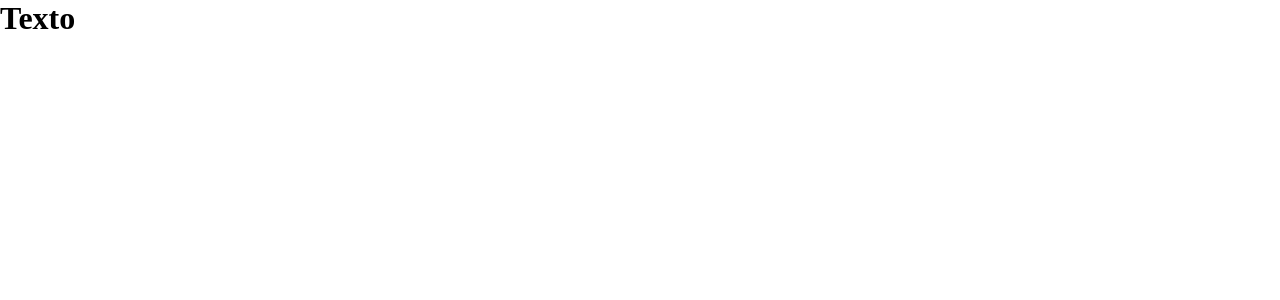
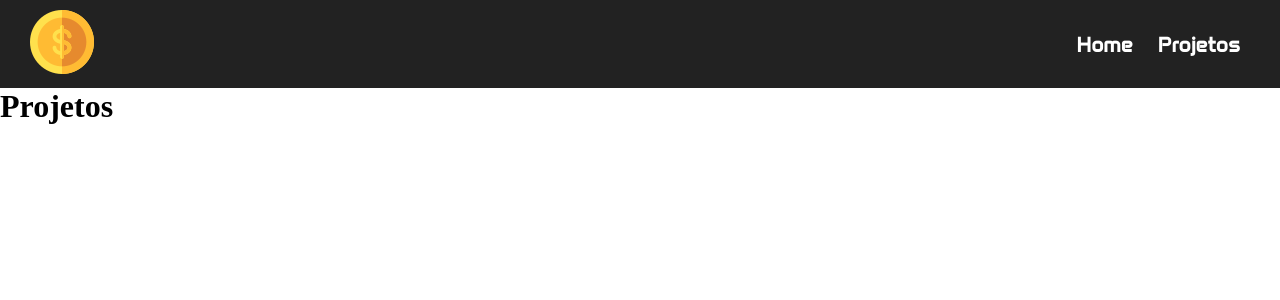
Before and after one commit to Kauadasilvalourenco/clone-costs, a React (Vite) app: page /projects in a window 1280 px wide. Shown: the top 300 px of the page. Built offline with nearby package versions, Linux system fonts and the light colour scheme.

Commit message:
feat: criado estrutura da header criado estilização e responsividade da header criado teste unitário para a header

```diff
--- a/src/App.tsx
+++ b/src/App.tsx
@@ -1,7 +1,41 @@
+import { Routes, Route } from "react-router";
+// import router;
+
+import { Home } from "./pages/_home/Home";
+import { Projects } from "./pages/_projects/Projects";
+// import pages
+
+import { Header } from "./components/Header/Header";
+// import components
+
 export function App() {
   return (
     <div>
-      <h1>Texto</h1>
+
+      <Header />
+
+      <main>
+
+        <Routes>
+
+          <Route
+            path="/"
+            element={<Home />}
+          />
+
+          <Route
+            path="/projects"
+            element={<Projects />}
+          />
+
+        </Routes>
+
+      </main>
+
+      <footer>
+
+      </footer>
+
     </div>
   );
 };
--- /dev/null
+++ b/src/components/Header/Header.module.css
@@ -0,0 +1,90 @@
+.header {
+    display: flex;
+    justify-content: space-between;
+    align-items: center;
+
+    min-width: 100%;
+    min-height: 15%;
+
+    background-color: #222222;
+    padding: 10px;
+}
+
+.conteiner_menu {
+    order: 0;
+    padding: 10px;
+}
+
+.open_menu {
+    font-size: 1.5rem;
+
+    box-sizing: content-box;
+    color: #ffffff;
+}
+
+.close_menu {
+    font-size: 1.5rem;
+
+    box-sizing: content-box;
+    color: var(--error-close-color);
+    margin-bottom: 10px;
+}
+
+.list_menu {
+    display: none;
+
+    list-style: none;
+}
+
+.active {
+    display: flex;
+    flex-direction: column;
+    gap: 15px;
+}
+
+.link_pages {
+    display: inline-flex;
+    font-family: var(--default-font);
+    font-size: 1.2rem;
+    font-weight: bold;
+
+    text-decoration: none;
+    color: #ffffff;
+}
+
+.conteiner_logo {
+    order: 1;
+}
+
+@media screen and (min-width: 1280px) {
+    .conteiner_menu {
+        order: 1;
+        margin-right: 20px;
+    }
+
+    .open_menu, .close_menu {
+        display: none;
+    }
+
+    .list_menu {
+        display: flex;
+        flex-direction: row;
+        gap: 25px;
+    }
+
+    .link_pages {
+        font-size: 1.3rem;
+    }
+
+    .link_pages:hover {
+        cursor: pointer;
+        text-decoration: underline;
+        text-decoration-color: var(--featured-color);
+        transform: scale(1.1);
+    }
+
+    .conteiner_logo {
+        order: 0;
+        margin-left: 20px;
+    }
+}
--- /dev/null
+++ b/src/components/Header/Header.tsx
@@ -0,0 +1,74 @@
+import { useState } from "react";
+// import hooks;
+
+import { Link } from "react-router";
+// import router;
+
+import styleHeader from "./Header.module.css";
+// import css;
+
+import { MdMenu, MdClose } from "react-icons/md";
+// import icons;
+
+import logoCosts from "../../assets/images/costs_logo.png";
+import logoCostsMobile from "../../assets/images/costs_logo_pq.png";
+// import imgs;
+
+export function Header() {
+    const [menuActive, setMenuActive] = useState(false);
+
+    const toogleMenu = () => {
+        setMenuActive(!menuActive);
+    };
+
+    return (
+        <header
+            className={styleHeader.header}
+        >
+            <nav
+                className={styleHeader.conteiner_menu}
+            >
+                {
+                    menuActive === false ? (
+                        <MdMenu
+                            onClick={toogleMenu}
+                            className={styleHeader.open_menu}
+                        />
+                    ) : (
+                        <MdClose
+                            onClick={toogleMenu}
+                            className={styleHeader.close_menu}
+                        />
+                    )
+                }
+
+                <ul
+                    className={`${styleHeader.list_menu} ${menuActive === true ? styleHeader.active : ""}`}
+                    data-testid="menu"
+                >
+                    <li>
+                        <Link
+                            to={"/"}
+                            className={styleHeader.link_pages}>Home
+                        </Link>
+                    </li>
+                    <li>
+                        <Link
+                            to={"/projects"}
+                            className={styleHeader.link_pages}>Projetos
+                        </Link>
+                    </li>
+
+                </ul>
+            </nav>
+
+            <picture
+                className={styleHeader.conteiner_logo}
+            >
+                <source media="(min-width: 768px)" srcSet={logoCosts} />
+                <img src={logoCostsMobile} alt="Logo Costs" data-testid="logo" />
+            </picture>
+
+        </header>
+    );
+};
--- a/src/index.css
+++ b/src/index.css
@@ -14,10 +14,11 @@
 
   --error-close-color: #640000;
   --success-color: #006400;
+  --featured-color: #af8615;
 
-  --widht-layout-mobile: 320px;
-  --widht-layout-tablet: 768px;
-  --widht-layout-desktop: 1280px;
+  --width-layout-mobile: 320px;
+  --width-layout-tablet: 768px;
+  --width-layout-desktop: 1280px;
 
   --title-size: 2.1rem;
   --subtitle-size: 1.7rem;
--- a/src/main.tsx
+++ b/src/main.tsx
@@ -1,10 +1,13 @@
-import { StrictMode } from 'react'
-import { createRoot } from 'react-dom/client'
-import './index.css'
-import { App } from './App.tsx'
+import { StrictMode } from 'react';
+import { BrowserRouter as Router } from 'react-router';
+import { createRoot } from 'react-dom/client';
+import './index.css';
+import { App } from './App.tsx';
 
 createRoot(document.getElementById('root')!).render(
   <StrictMode>
-    <App />
+    <Router>
+      <App />
+    </Router>
   </StrictMode>,
 )
--- /dev/null
+++ b/src/pages/_home/Home.tsx
@@ -0,0 +1,7 @@
+export function Home() {
+    return (
+        <div>
+            <h1>Home</h1>
+        </div>
+    )
+}
--- /dev/null
+++ b/src/pages/_projects/Projects.tsx
@@ -0,0 +1,7 @@
+export function Projects() {
+    return (
+        <div>
+            <h1>Projetos</h1>
+        </div>
+    );
+};
--- /dev/null
+++ b/src/setupTest.js
@@ -0,0 +1 @@
+import "@testing-library/jest-dom";
--- a/vite.config.ts
+++ b/vite.config.ts
@@ -1,6 +1,6 @@
 import react, { reactCompilerPreset } from '@vitejs/plugin-react'
 import babel from '@rolldown/plugin-babel'
-import { defineConfig } from 'vite'
+import { defineConfig } from 'vitest/config'
 
 // https://vite.dev/config/
 export default defineConfig({
@@ -8,4 +8,8 @@ export default defineConfig({
     react(),
     babel({ presets: [reactCompilerPreset()] })
   ],
+  test: {
+    globals: true,
+    environment: "jsdom",
+  }
 })
```
Also changed, not shown: package.json (+9 -1 lines), 2 other files (tests, documents, lock files or other folders).
